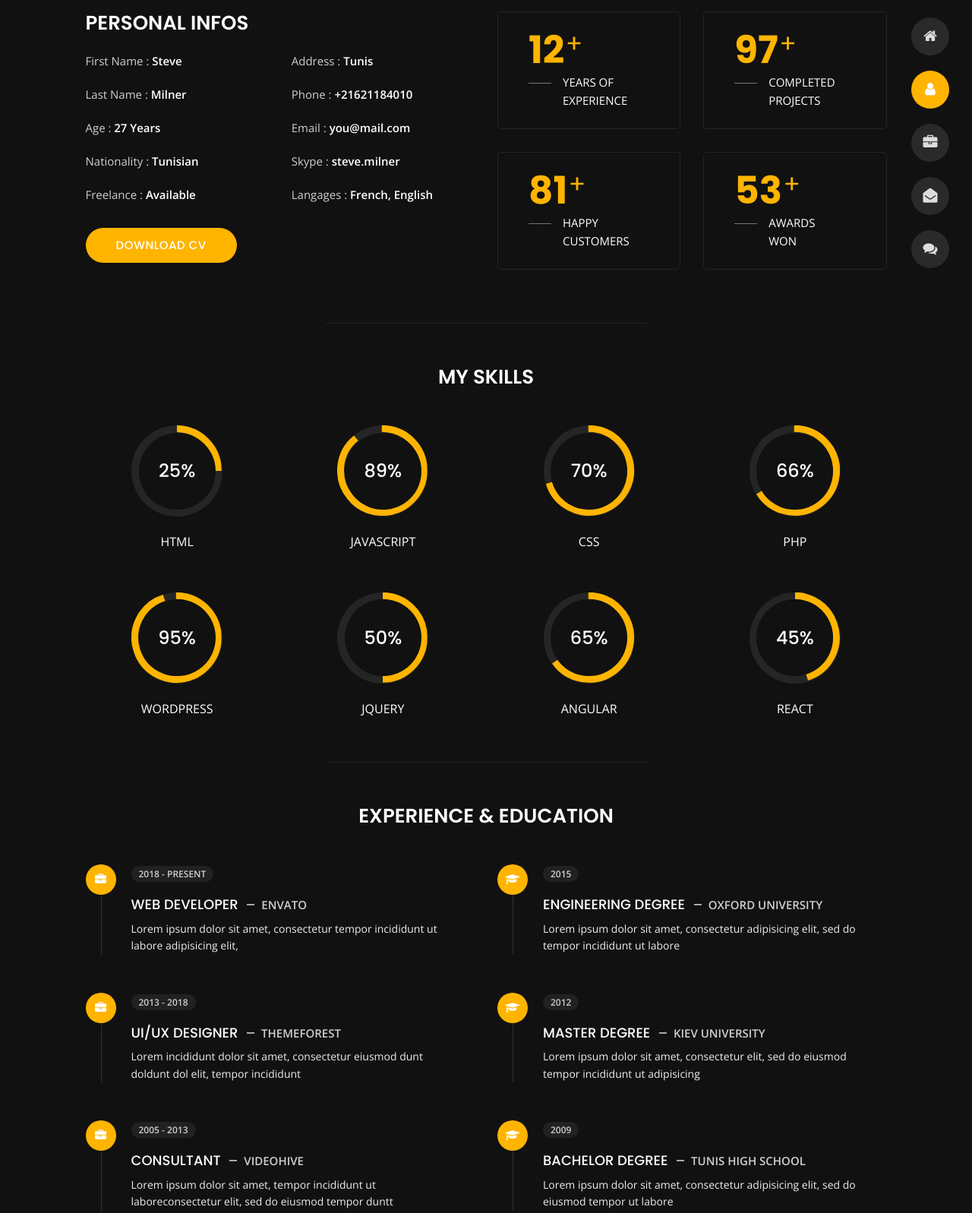
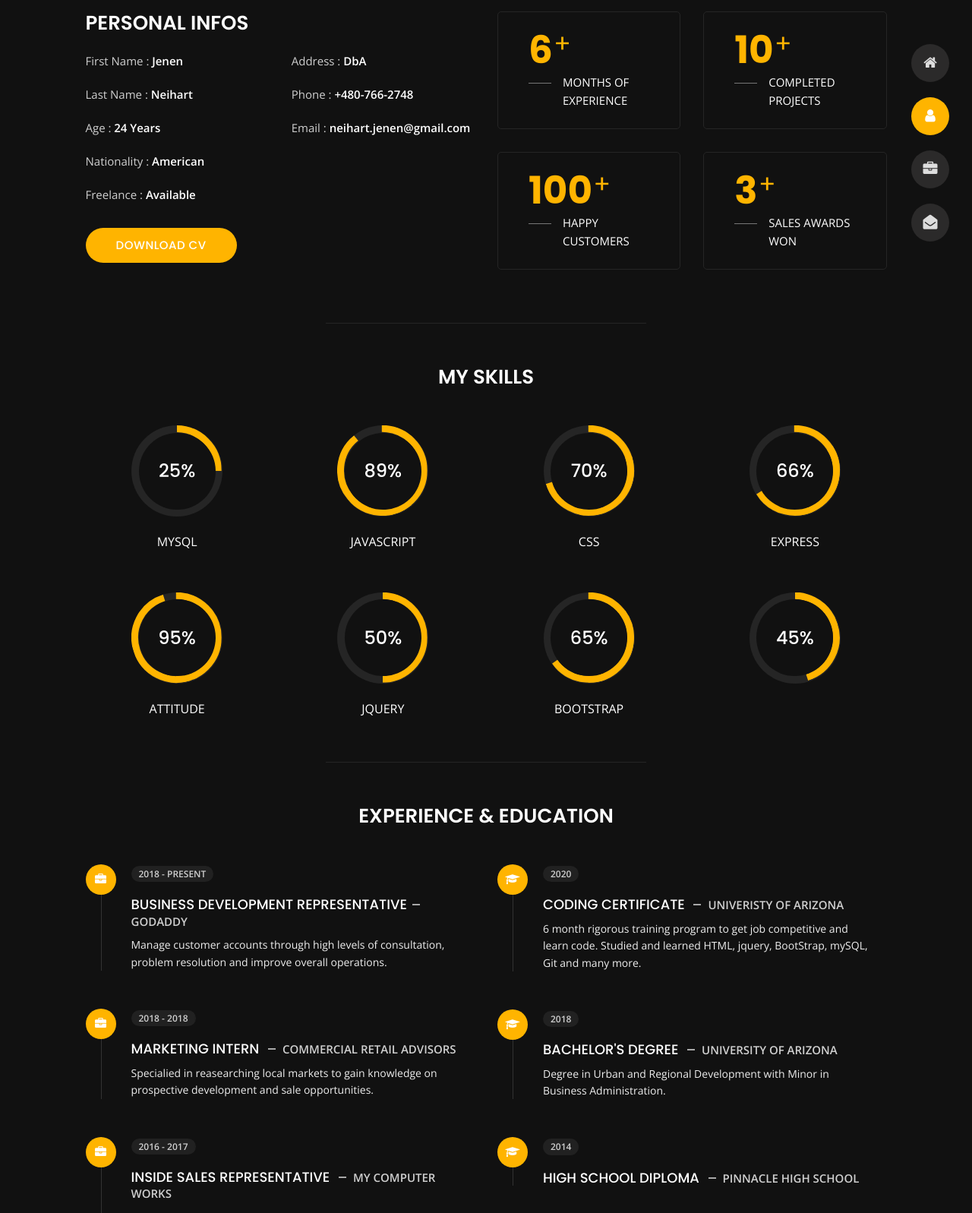
Before and after one commit to neihartjenen/Portfolio, a plain HTML site: page about.html in a window 1280 px wide. Shown: the part 212-1809 px from the top of the page at 76% size. Drawn offline with nearby package versions, Linux system fonts and the light colour scheme.

Commit message:
adding changes

```diff
--- a/about.html
+++ b/about.html
@@ -3,7 +3,7 @@
 
 <head>
     <meta charset="utf-8">
-    <title>About - Tunis Personal Portfolio</title>
+    <title>About - Jenen's Personal Portfolio</title>
     <meta name="viewport" content="width=device-width, initial-scale=1">
 
     <!-- Template Google Fonts -->
@@ -54,11 +54,6 @@
                 <h2>Contact</h2>
             </a>
         </li>
-        <li class="icon-box">
-            <i class="fa fa-comments"></i>
-            <a href="blog.html">
-                <h2>Blog</h2>
-            </a>
         </li>
     </ul>
     <!-- Fixed Navigation Ends -->
@@ -74,7 +69,6 @@
                 <li class="active"><a href="about.html"><i class="fa fa-user"></i><span>About</span></a></li>
                 <li><a href="portfolio.html"><i class="fa fa-folder-open"></i><span>Portfolio</span></a></li>
                 <li><a href="contact.html"><i class="fa fa-envelope-open"></i><span>Contact</span></a></li>
-                <li><a href="blog.html"><i class="fa fa-comments"></i><span>Blog</span></a></li>
             </ul>
         </div>
     </nav>
@@ -102,20 +96,20 @@
                     </div>
                     <div class="col-6">
                         <ul class="about-list list-unstyled open-sans-font">
-                            <li> <span class="title">first name :</span> <span class="value d-block d-sm-inline-block d-lg-block d-xl-inline-block">Steve</span> </li>
-                            <li> <span class="title">last name :</span> <span class="value d-block d-sm-inline-block d-lg-block d-xl-inline-block">Milner</span> </li>
-                            <li> <span class="title">Age :</span> <span class="value d-block d-sm-inline-block d-lg-block d-xl-inline-block">27 Years</span> </li>
-                            <li> <span class="title">Nationality :</span> <span class="value d-block d-sm-inline-block d-lg-block d-xl-inline-block">Tunisian</span> </li>
+                            <li> <span class="title">first name :</span> <span class="value d-block d-sm-inline-block d-lg-block d-xl-inline-block">Jenen</span> </li>
+                            <li> <span class="title">last name :</span> <span class="value d-block d-sm-inline-block d-lg-block d-xl-inline-block">Neihart</span> </li>
+                            <li> <span class="title">Age :</span> <span class="value d-block d-sm-inline-block d-lg-block d-xl-inline-block">24 Years</span> </li>
+                            <li> <span class="title">Nationality :</span> <span class="value d-block d-sm-inline-block d-lg-block d-xl-inline-block">American</span> </li>
                             <li> <span class="title">Freelance :</span> <span class="value d-block d-sm-inline-block d-lg-block d-xl-inline-block">Available</span> </li>
                         </ul>
                     </div>
                     <div class="col-6">
                         <ul class="about-list list-unstyled open-sans-font">
-                            <li> <span class="title">Address :</span> <span class="value d-block d-sm-inline-block d-lg-block d-xl-inline-block">Tunis</span> </li>
-                            <li> <span class="title">phone :</span> <span class="value d-block d-sm-inline-block d-lg-block d-xl-inline-block">+21621184010</span> </li>
-                            <li> <span class="title">Email :</span> <span class="value d-block d-sm-inline-block d-lg-block d-xl-inline-block">you@mail.com</span> </li>
-                            <li> <span class="title">Skype :</span> <span class="value d-block d-sm-inline-block d-lg-block d-xl-inline-block">steve.milner</span> </li>
-                            <li> <span class="title">langages :</span> <span class="value d-block d-sm-inline-block d-lg-block d-xl-inline-block">French, English</span> </li>
+                            <li> <span class="title">Address :</span> <span class="value d-block d-sm-inline-block d-lg-block d-xl-inline-block">DbA</span> </li>
+                            <li> <span class="title">phone :</span> <span class="value d-block d-sm-inline-block d-lg-block d-xl-inline-block">+480-766-2748</span> </li>
+                            <li> <span class="title">Email :</span> <span class="value d-block d-sm-inline-block d-lg-block d-xl-inline-block">neihart.jenen@gmail.com</span> </li>
+                            <!-- <li> <span class="title">Skype :</span> <span class="value d-block d-sm-inline-block d-lg-block d-xl-inline-block">neihart</span> </li> -->
+                            <!-- <li> <span class="title">langages :</span> <span class="value d-block d-sm-inline-block d-lg-block d-xl-inline-block">French, English</span> </li> -->
                         </ul>
                     </div>
                     <div class="col-12 mt-3">
@@ -129,26 +123,26 @@
                 <div class="row">
                     <div class="col-6">
                         <div class="box-stats with-margin">
-                            <h3 class="poppins-font position-relative">12</h3>
-                            <p class="open-sans-font m-0 position-relative text-uppercase">years of <span class="d-block">experience</span></p>
+                            <h3 class="poppins-font position-relative">6</h3>
+                            <p class="open-sans-font m-0 position-relative text-uppercase">months of <span class="d-block">experience</span></p>
                         </div>
                     </div>
                     <div class="col-6">
                         <div class="box-stats with-margin">
-                            <h3 class="poppins-font position-relative">97</h3>
+                            <h3 class="poppins-font position-relative">10</h3>
                             <p class="open-sans-font m-0 position-relative text-uppercase">completed <span class="d-block">projects</span></p>
                         </div>
                     </div>
                     <div class="col-6">
                         <div class="box-stats">
-                            <h3 class="poppins-font position-relative">81</h3>
+                            <h3 class="poppins-font position-relative">100</h3>
                             <p class="open-sans-font m-0 position-relative text-uppercase">Happy<span class="d-block">customers</span></p>
                         </div>
                     </div>
                     <div class="col-6">
                         <div class="box-stats">
-                            <h3 class="poppins-font position-relative">53</h3>
-                            <p class="open-sans-font m-0 position-relative text-uppercase">awards <span class="d-block">won</span></p>
+                            <h3 class="poppins-font position-relative">3</h3>
+                            <p class="open-sans-font m-0 position-relative text-uppercase">sales awards <span class="d-block">won</span></p>
                         </div>
                     </div>
                 </div>
@@ -169,7 +163,7 @@
                         <div class="fill"></div>
                     </div>
                 </div>
-                <h6 class="text-uppercase open-sans-font text-center mt-2 mt-sm-4">html</h6>
+                <h6 class="text-uppercase open-sans-font text-center mt-2 mt-sm-4">mySQL</h6>
             </div>
             <div class="col-6 col-md-3 mb-3 mb-sm-5">
                 <div class="c100 p89">
@@ -199,7 +193,7 @@
                         <div class="fill"></div>
                     </div>
                 </div>
-                <h6 class="text-uppercase open-sans-font text-center mt-2 mt-sm-4">php</h6>
+                <h6 class="text-uppercase open-sans-font text-center mt-2 mt-sm-4">Express</h6>
             </div>
             <div class="col-6 col-md-3 mb-3 mb-sm-5">
                 <div class="c100 p95">
@@ -209,7 +203,7 @@
                         <div class="fill"></div>
                     </div>
                 </div>
-                <h6 class="text-uppercase open-sans-font text-center mt-2 mt-sm-4">wordpress</h6>
+                <h6 class="text-uppercase open-sans-font text-center mt-2 mt-sm-4">attitude</h6>
             </div>
             <div class="col-6 col-md-3 mb-3 mb-sm-5">
                 <div class="c100 p50">
@@ -229,7 +223,7 @@
                         <div class="fill"></div>
                     </div>
                 </div>
-                <h6 class="text-uppercase open-sans-font text-center mt-2 mt-sm-4">angular</h6>
+                <h6 class="text-uppercase open-sans-font text-center mt-2 mt-sm-4">BootStrap</h6>
             </div>
             <div class="col-6 col-md-3 mb-3 mb-sm-5">
                 <div class="c100 p45">
@@ -239,7 +233,7 @@
                         <div class="fill"></div>
                     </div>
                 </div>
-                <h6 class="text-uppercase open-sans-font text-center mt-2 mt-sm-4">react</h6>
+                <h6 class="text-uppercase open-sans-font text-center mt-2 mt-sm-4"></h6>
             </div>
         </div>
         <!-- Skills Ends -->
@@ -257,24 +251,24 @@
                                 <i class="fa fa-briefcase"></i>
                             </div>
                             <span class="time open-sans-font text-uppercase">2018 - Present</span>
-                            <h5 class="poppins-font text-uppercase">Web Developer <span class="place open-sans-font">Envato</span></h5>
-                            <p class="open-sans-font">Lorem ipsum dolor sit amet, consectetur tempor incididunt ut labore adipisicing elit, </p>
+                            <h5 class="poppins-font text-uppercase">Business Development Representative <span class="place open-sans-font">GoDaddy</span></h5>
+                            <p class="open-sans-font">Manage customer accounts through high levels of consultation, problem resolution and improve overall operations.</p>
                         </li>
                         <li>
                             <div class="icon">
                                 <i class="fa fa-briefcase"></i>
                             </div>
-                            <span class="time open-sans-font text-uppercase">2013 - 2018</span>
-                            <h5 class="poppins-font text-uppercase">UI/UX Designer <span class="place open-sans-font">Themeforest</span></h5>
-                            <p class="open-sans-font">Lorem incididunt dolor sit amet, consectetur eiusmod dunt doldunt dol elit, tempor incididunt</p>
+                            <span class="time open-sans-font text-uppercase">2018 - 2018</span>
+                            <h5 class="poppins-font text-uppercase">Marketing Intern <span class="place open-sans-font">Commercial Retail Advisors</span></h5>
+                            <p class="open-sans-font">Specialied in reasearching local markets to gain knowledge on prospective development and sale opportunities.</p>
                         </li>
                         <li>
                             <div class="icon">
                                 <i class="fa fa-briefcase"></i>
                             </div>
-                            <span class="time open-sans-font text-uppercase">2005 - 2013</span>
-                            <h5 class="poppins-font text-uppercase">Consultant <span class="place open-sans-font">Videohive</span></h5>
-                            <p class="open-sans-font">Lorem ipsum dolor sit amet, tempor incididunt ut laboreconsectetur elit, sed do eiusmod tempor duntt</p>
+                            <span class="time open-sans-font text-uppercase">2016 - 2017</span>
+                            <h5 class="poppins-font text-uppercase">Inside Sales Representative <span class="place open-sans-font">My Computer Works</span></h5>
+                            <p class="open-sans-font">Lead generated sales with us calling out to potential customers and managing inbound calls. </p>
                         </li>
                     </ul>
                 </div>
@@ -286,25 +280,24 @@
                             <div class="icon">
                                 <i class="fa fa-graduation-cap"></i>
                             </div>
-                            <span class="time open-sans-font text-uppercase">2015</span>
-                            <h5 class="poppins-font text-uppercase">Engineering Degree <span class="place open-sans-font">Oxford University</span></h5>
-                            <p class="open-sans-font">Lorem ipsum dolor sit amet, consectetur adipisicing elit, sed do tempor incididunt ut labore</p>
+                            <span class="time open-sans-font text-uppercase">2020</span>
+                            <h5 class="poppins-font text-uppercase">Coding Certificate <span class="place open-sans-font">Univeristy of Arizona</span></h5>
+                            <p class="open-sans-font">6 month rigorous training program to get job competitive and learn code. Studied and learned HTML, jquery, BootStrap, mySQL, Git and many more. </p>
                         </li>
                         <li>
                             <div class="icon">
                                 <i class="fa fa-graduation-cap"></i>
                             </div>
-                            <span class="time open-sans-font text-uppercase">2012</span>
-                            <h5 class="poppins-font text-uppercase">Master Degree <span class="place open-sans-font">Kiev University</span></h5>
-                            <p class="open-sans-font">Lorem ipsum dolor sit amet, consectetur elit, sed do eiusmod tempor incididunt ut adipisicing</p>
+                            <span class="time open-sans-font text-uppercase">2018</span>
+                            <h5 class="poppins-font text-uppercase">Bachelor's Degree <span class="place open-sans-font">University of Arizona</span></h5>
+                            <p class="open-sans-font">Degree in Urban and Regional Development with Minor in Business Administration.</p>
                         </li>
                         <li>
                             <div class="icon">
                                 <i class="fa fa-graduation-cap"></i>
                             </div>
-                            <span class="time open-sans-font text-uppercase">2009</span>
-                            <h5 class="poppins-font text-uppercase">Bachelor Degree <span class="place open-sans-font">Tunis High School</span></h5>
-                            <p class="open-sans-font">Lorem ipsum dolor sit amet, consectetur adipisicing elit, sed do eiusmod tempor ut labore</p>
+                            <span class="time open-sans-font text-uppercase">2014</span>
+                            <h5 class="poppins-font text-uppercase">High School Diploma <span class="place open-sans-font">Pinnacle High School</span></h5>
                         </li>
                     </ul>
                 </div>
```
Also changed, not shown: contact.html (+4 -12 lines), index.html (+5 -11 lines), portfolio.html (+0 -7 lines), img/personal/selfie.jpg (added).
